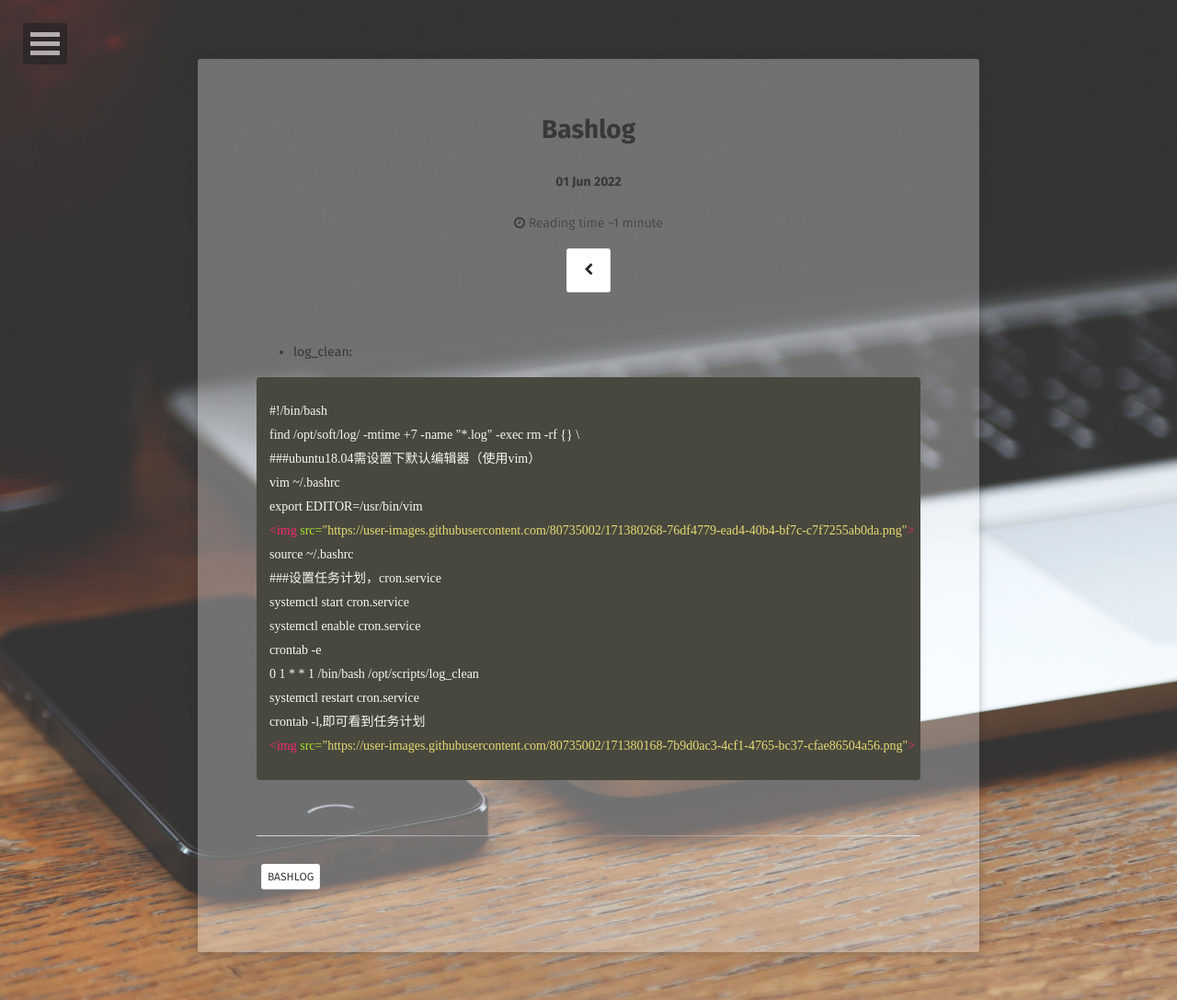
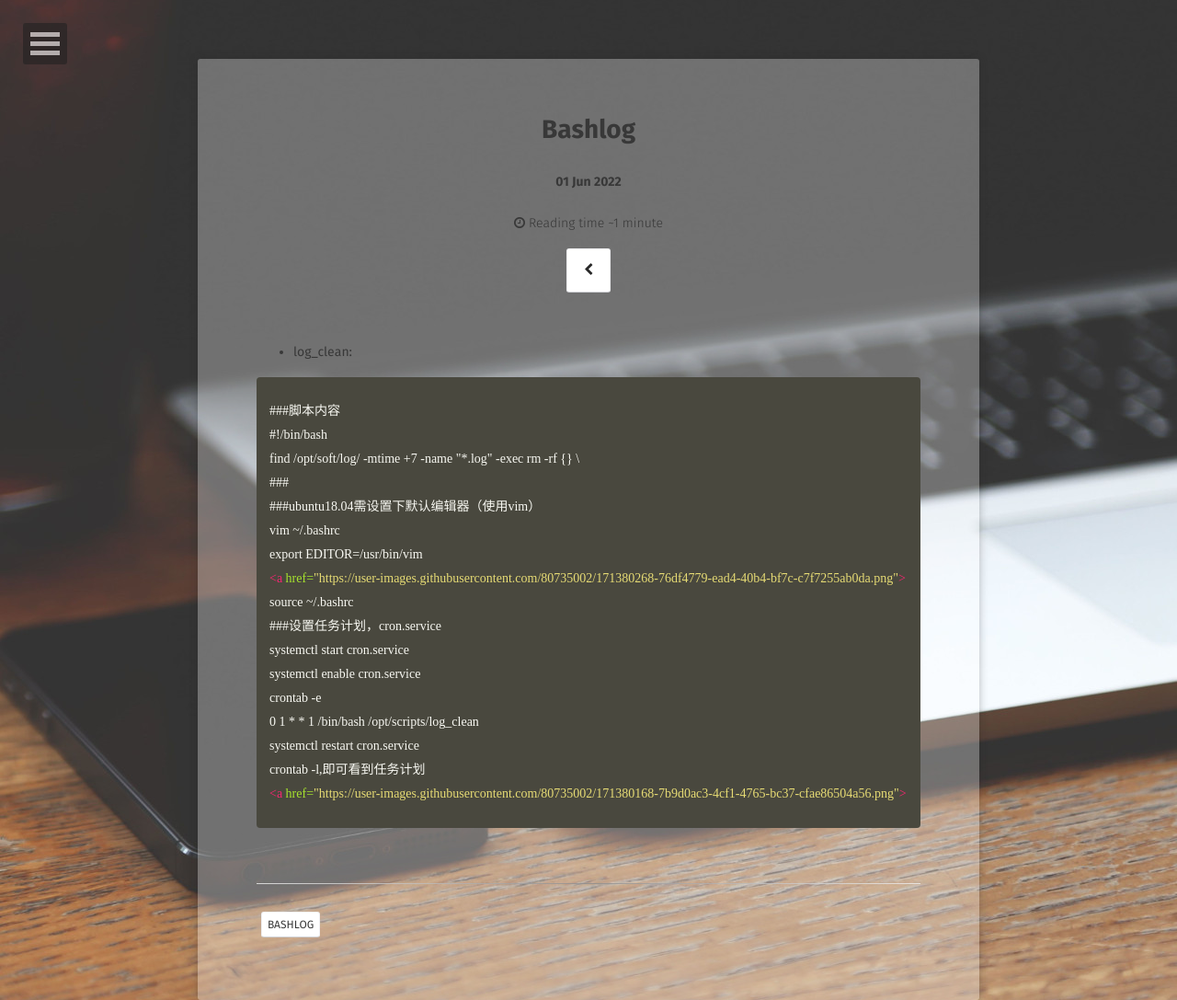
Before and after one commit to A17513081909/csz.github.io, a Jekyll site: the page built from _posts/2021-01-03-bashlog.md, in a window 1280 px wide. Shown: the whole page at 92% size. Built offline with Jekyll 4.4.1, drawn with Linux system fonts in a browser that asks for light colours; some web fonts are replaced.

Commit message:
Update 2021-01-03-bashlog.md

```diff
--- a/_posts/2021-01-03-bashlog.md
+++ b/_posts/2021-01-03-bashlog.md
@@ -10,12 +10,14 @@ project: true
 
 * log_clean:
 {% highlight html %}
+###脚本内容
 #!/bin/bash
 find /opt/soft/log/ -mtime +7 -name "*.log" -exec rm -rf {} \
+###
 ###ubuntu18.04需设置下默认编辑器（使用vim）
 vim ~/.bashrc
 export EDITOR=/usr/bin/vim
-<img src="https://user-images.githubusercontent.com/80735002/171380268-76df4779-ead4-40b4-bf7c-c7f7255ab0da.png">
+<a href="https://user-images.githubusercontent.com/80735002/171380268-76df4779-ead4-40b4-bf7c-c7f7255ab0da.png">
 source ~/.bashrc
 ###设置任务计划，cron.service
 systemctl start cron.service
@@ -24,5 +26,5 @@ crontab -e
 0 1 * * 1 /bin/bash /opt/scripts/log_clean
 systemctl restart cron.service
 crontab -l,即可看到任务计划
-<img src="https://user-images.githubusercontent.com/80735002/171380168-7b9d0ac3-4cf1-4765-bc37-cfae86504a56.png">
+<a href="https://user-images.githubusercontent.com/80735002/171380168-7b9d0ac3-4cf1-4765-bc37-cfae86504a56.png">
 {% endhighlight %}
```
